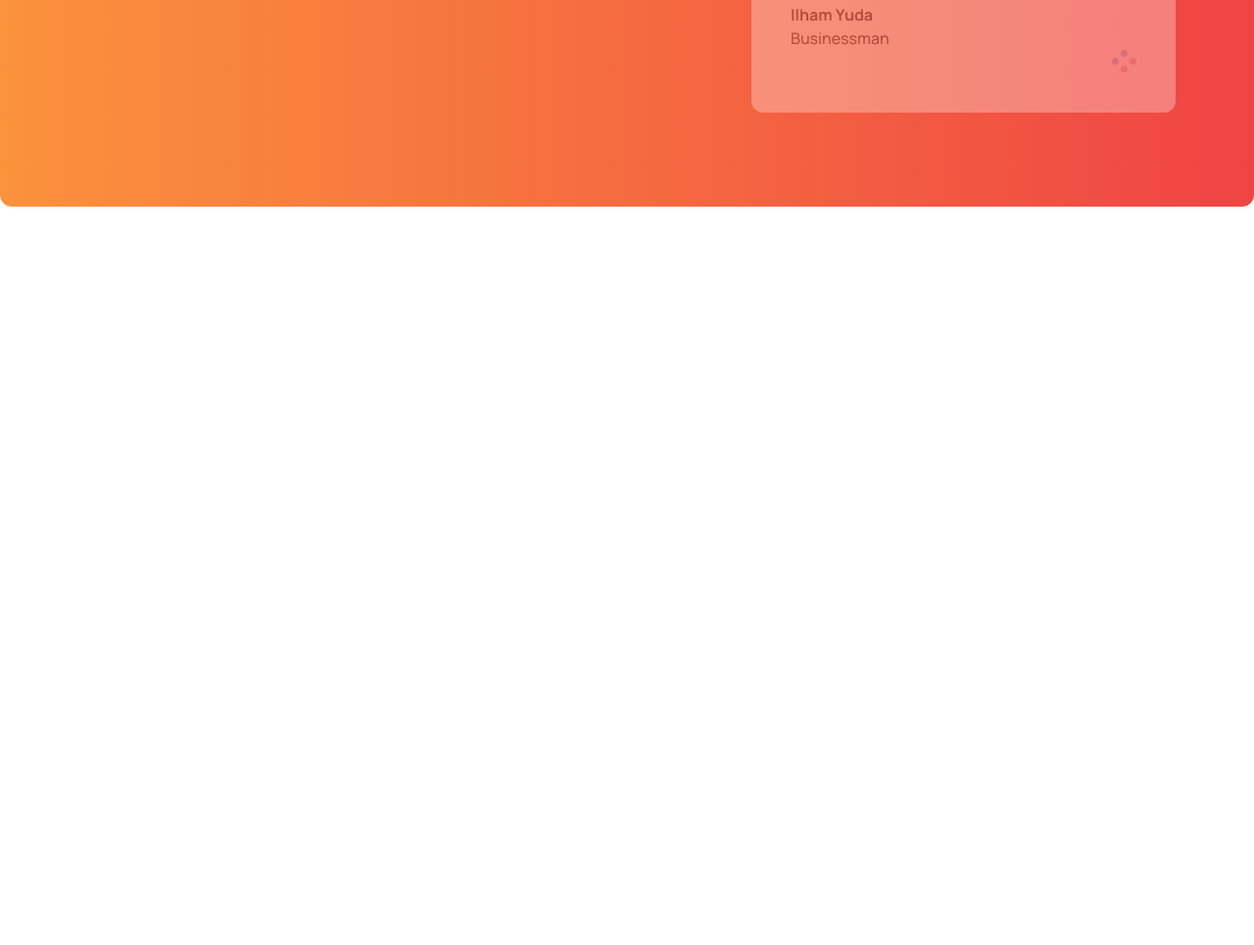
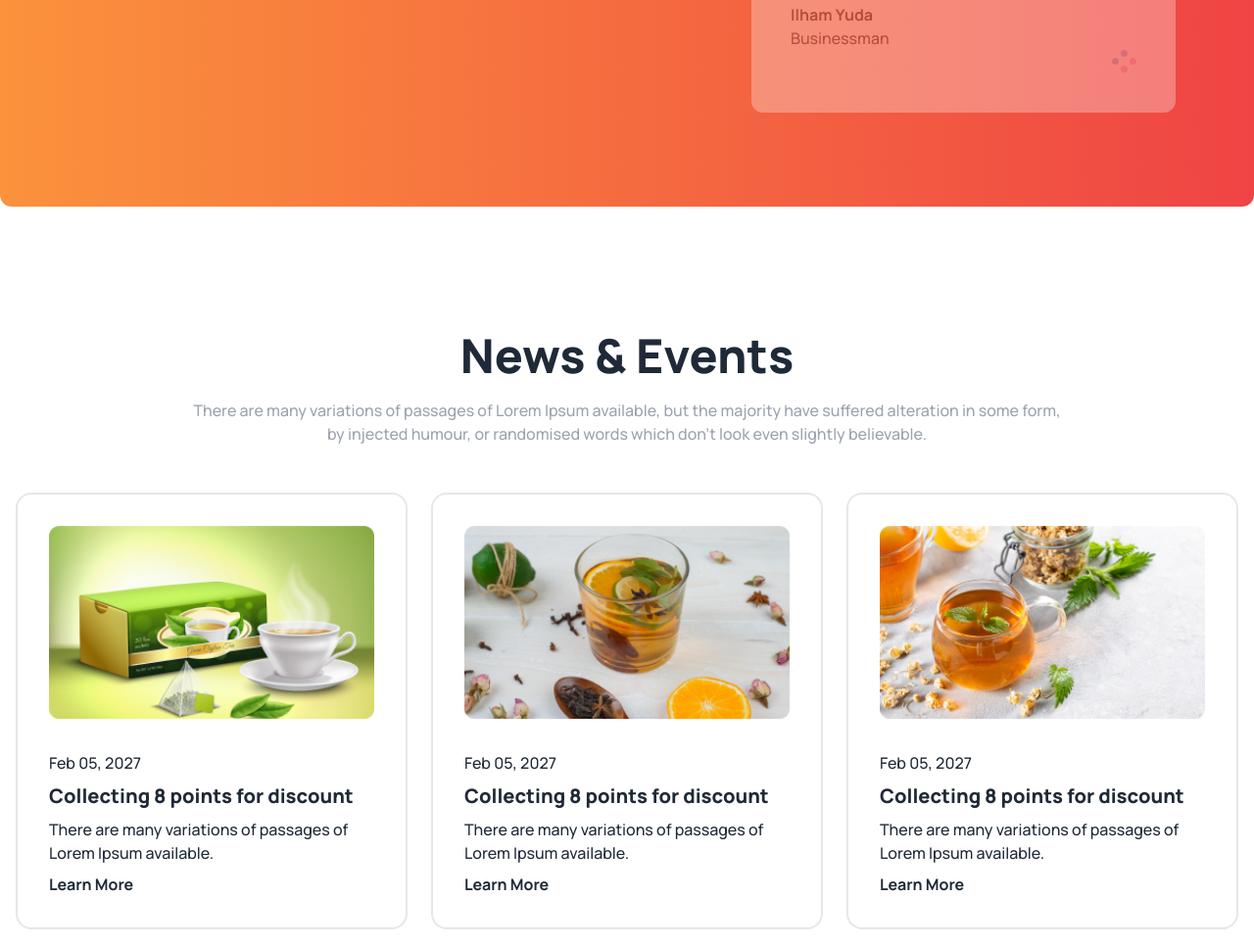
Before and after one commit to shiponirfan/Tea-House, a plain HTML site: page index.html in a window 1280 px wide. Shown: the part 2591-3556 px from the top of the page at 98% size. Before the commit the page ends 2914 px from the top, so only its background shows below. Drawn offline with nearby package versions, Linux system fonts and the light colour scheme.

Commit message:
News Section Added

```diff
--- a/index.html
+++ b/index.html
@@ -276,6 +276,84 @@
           </div>
         </div>
       </section>
+      <!-- News Section -->
+      <section class="text-center p-4">
+        <!-- Section Title -->
+        <h2 class="font-extrabold text-3xl md:text-5xl mb-5">News & Events</h2>
+        <p
+          class="text-base font-medium text-gray-400 lg:max-w-4xl mx-auto mb-12"
+        >
+          There are many variations of passages of Lorem Ipsum available, but
+          the majority have suffered alteration in some form, by injected
+          humour, or randomised words which don't look even slightly believable.
+        </p>
+        <!-- News Cards -->
+        <div class="grid grid-cols-1 md:grid-cols-2 lg:grid-cols-3 gap-6">
+          <!-- News Card 1 -->
+          <div class="card border-2">
+            <figure class="pt-8 px-8">
+              <img
+                class="w-full"
+                src="./images/news-1.png"
+                alt="news"
+                class="rounded-xl"
+              />
+            </figure>
+            <div class="card-body text-left">
+              <span class="font-medium">Feb 05, 2027</span>
+              <h2 class="card-title text-xl font-extrabold">
+                Collecting 8 points for discount
+              </h2>
+              <p class="font-medium">
+                There are many variations of passages of Lorem Ipsum available.
+              </p>
+              <a class="font-bold" href="#">Learn More</a>
+            </div>
+          </div>
+          <!-- News Card 2 -->
+          <div class="card border-2">
+            <figure class="pt-8 px-8">
+              <img
+                class="w-full"
+                src="./images/news-2.png"
+                alt="news"
+                class="rounded-xl"
+              />
+            </figure>
+            <div class="card-body text-left">
+              <span class="font-medium">Feb 05, 2027</span>
+              <h2 class="card-title text-xl font-extrabold">
+                Collecting 8 points for discount
+              </h2>
+              <p class="font-medium">
+                There are many variations of passages of Lorem Ipsum available.
+              </p>
+              <a class="font-bold" href="#">Learn More</a>
+            </div>
+          </div>
+          <!-- News Card 3 -->
+          <div class="card border-2">
+            <figure class="pt-8 px-8">
+              <img
+                class="w-full"
+                src="./images/news-3.png"
+                alt="news"
+                class="rounded-xl"
+              />
+            </figure>
+            <div class="card-body text-left">
+              <span class="font-medium">Feb 05, 2027</span>
+              <h2 class="card-title text-xl font-extrabold">
+                Collecting 8 points for discount
+              </h2>
+              <p class="font-medium">
+                There are many variations of passages of Lorem Ipsum available.
+              </p>
+              <a class="font-bold" href="#">Learn More</a>
+            </div>
+          </div>
+        </div>
+      </section>
     </main>
     <footer></footer>
   </body>
```
